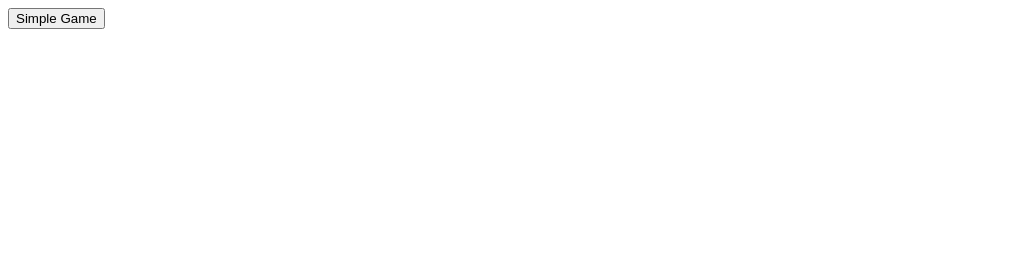
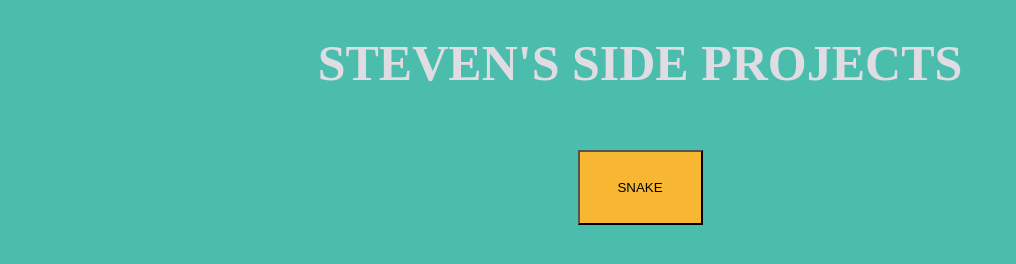
Before and after one commit to swgarverick/swgarverick.github.io, a plain HTML site: page index.html in a window 1280 px wide. Shown: the whole page, without its empty margins (0-1016 px from the left). Drawn offline with Linux system fonts and the light colour scheme.

Commit message:
Improvements on looks

```diff
--- a/index.html
+++ b/index.html
@@ -1,15 +1,17 @@
 <!DOCTYPE html>
 <html>
 <head>
-<title>Page Title</title>
+<style>
+body{
+	background-color:#4ABDAC;
+}
+
+</style>
 </head>
 <body>
-
-<form>
-<input type="button" value="Simple Game" onclick="window.location.href='simpleGame/'" />
-</form>
-
-
-
+<h1 id="Title" style="text-align:center; font-size:50px; color:#DFDCE3;">STEVEN'S SIDE PROJECTS</h1>
+<div id="container" style = "text-align:center; padding:25px;">
+<button onclick="location.href='http://swgarverick.github.io/simpleGame';" style = "background:#F7B733; text-color:#DFDCE3; width:125px; height:75px;">SNAKE</button>
+</div>
 </body>
 </html>
```
